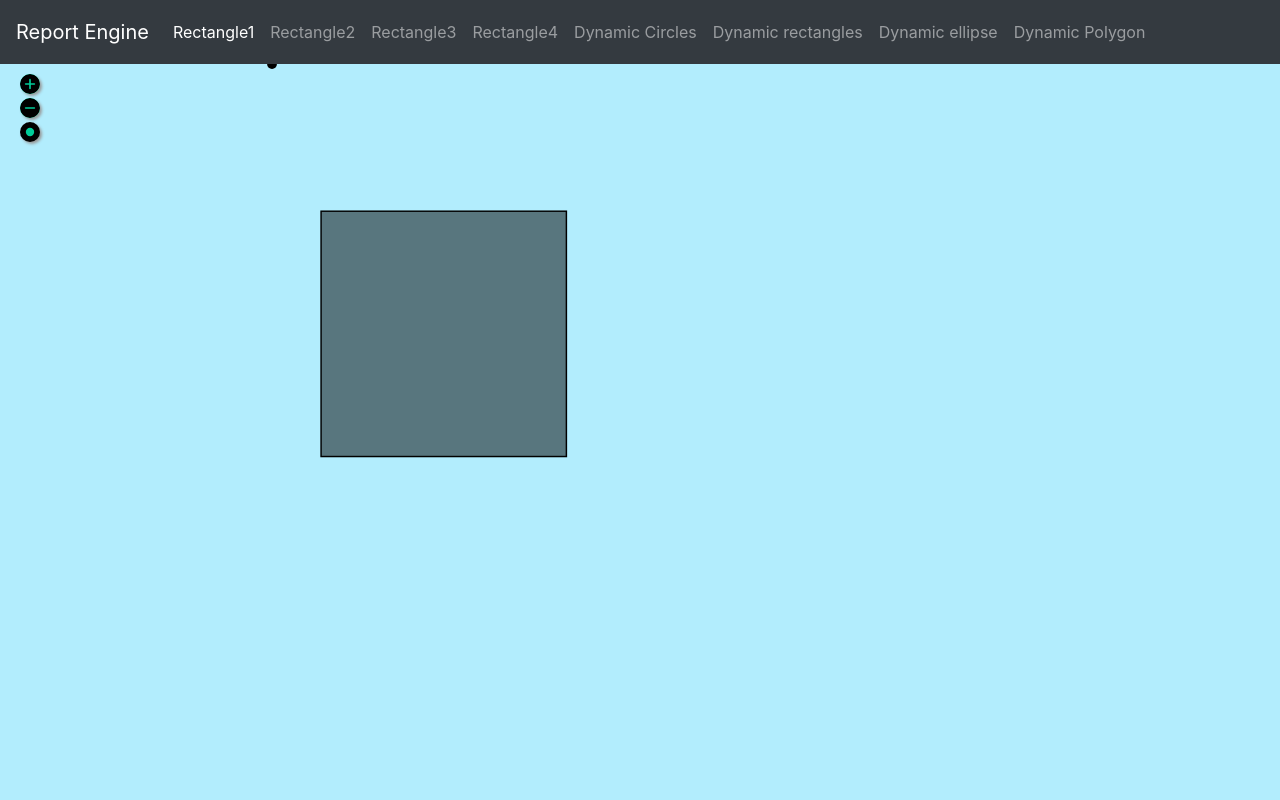
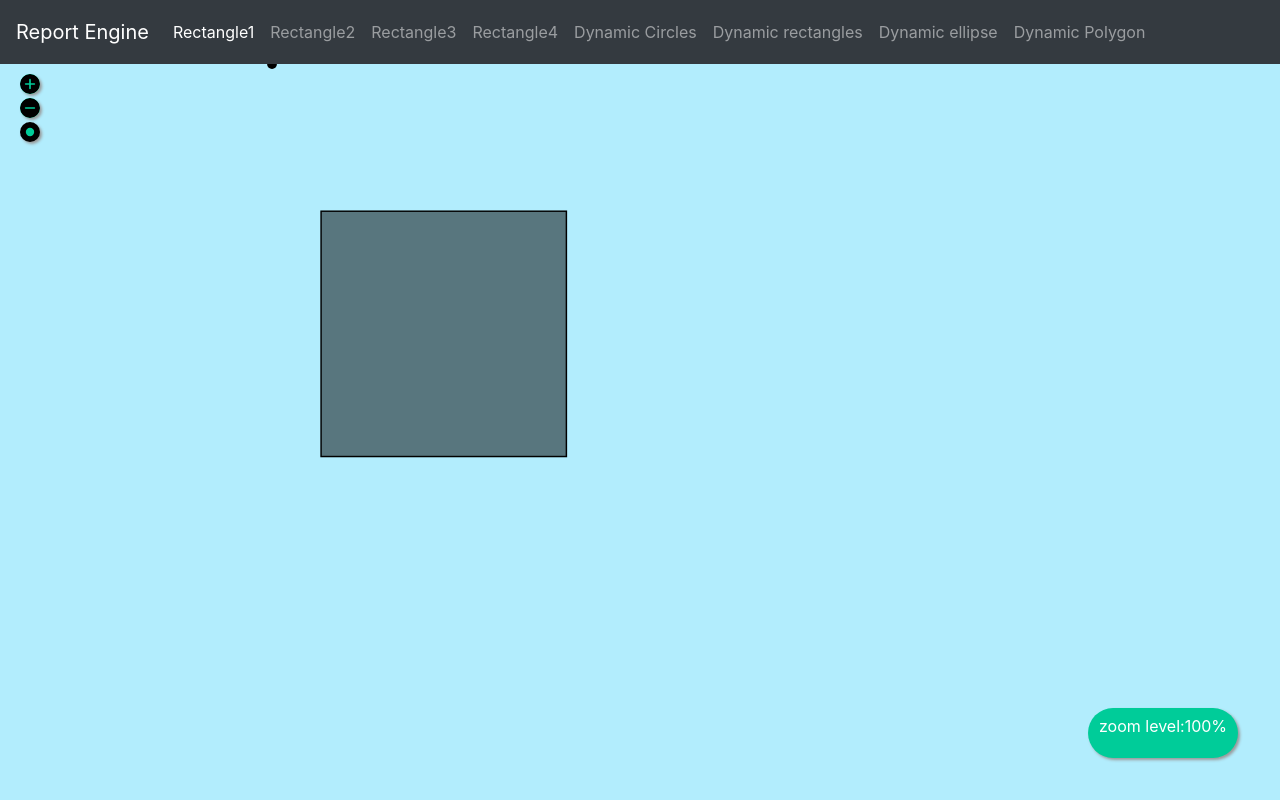
Before and after one commit to rajithabandara/redemo, an Angular app in the folder client/: page /reportengine/rectangle1 in a window 1280 px wide. Built offline with nearby package versions, Linux system fonts and the light colour scheme.

Commit message:
Added zoom level overlay

```diff
--- a/client/src/app/components/report-engine/report-engine.component.css
+++ b/client/src/app/components/report-engine/report-engine.component.css
@@ -74,3 +74,22 @@
   height: 92vh;
   width: 100vw;
 }
+
+
+.zoomlevel {
+  display: block;
+  /* cursor: pointer; */
+  position: fixed;
+  width: 150px;
+  height: 50px;
+  /* left: 200px; */
+  bottom: 42px;
+  right: 42px;
+  background-color: #0c9;
+  color: #fff;
+  border-radius: 50px;
+  text-align: center;
+  box-shadow: 2px 2px 3px #999;
+  padding: 0.5%;
+  /* margin-top: 50px; */
+}
--- a/client/src/app/components/report-engine/report-engine.component.html
+++ b/client/src/app/components/report-engine/report-engine.component.html
@@ -2,5 +2,6 @@
   <a (click)="zoomIn()"> <img class="fltbtns" src="../assets/add.svg" /></a>
   <a (click)="zoomOut()"> <img class="fltbtns1" src="../assets/minus.svg" /></a>
   <a (click)="center()"> <img class="fltbtns2" src="../assets/focus.svg" /></a>
+  <div class="zoomlevel">zoom level:{{  RoundedValue}}%</div>
   <router-outlet></router-outlet>
 </div>
--- a/client/src/app/components/report-engine/report-engine.component.ts
+++ b/client/src/app/components/report-engine/report-engine.component.ts
@@ -16,7 +16,7 @@ export class ReportEngineComponent implements OnInit {
   zoomedViewableAreaWidth = 1500;
   zoomedViewableAreaHeight = 1500;
   zoomPercentage = 1;
-
+  RoundedValue: number = Math.round(100/this.zoomPercentage);
   constructor(
     private hostElement: ElementRef,
     private sharedService: SharedService
@@ -66,6 +66,7 @@ export class ReportEngineComponent implements OnInit {
       '#reportArea'
     );
     this.zoomPercentage = this.zoomPercentage + 0.25;
+    this.RoundedValue = Math.round(100/this.zoomPercentage);
     if (this.zoomPercentage <= 2) {
       console.log(this.zoomPercentage + ' % ' + this.zoomPercentage * 100);
       let zoomedViewableAreaWidth =
@@ -98,6 +99,7 @@ export class ReportEngineComponent implements OnInit {
       );
     } else {
       this.zoomPercentage = 2;
+      this.RoundedValue = Math.round(100/this.zoomPercentage);
       console.log('zoom out limit exeed ' + this.zoomPercentage);
     }
   }
@@ -107,6 +109,7 @@ export class ReportEngineComponent implements OnInit {
       '#reportArea'
     );
     this.zoomPercentage = this.zoomPercentage - 0.25;
+    this.RoundedValue = Math.round(100/this.zoomPercentage);
     if (this.zoomPercentage >= 0.5) {
       console.log(this.zoomPercentage + ' % ' + this.zoomPercentage * 100);
       let zoomedViewableAreaWidth =
@@ -134,6 +137,7 @@ export class ReportEngineComponent implements OnInit {
       );
     } else {
       this.zoomPercentage = 0.5;
+      this.RoundedValue = Math.round(100/this.zoomPercentage);
 
       console.log('zoom in limit exeed ' + this.zoomPercentage);
     }
```
